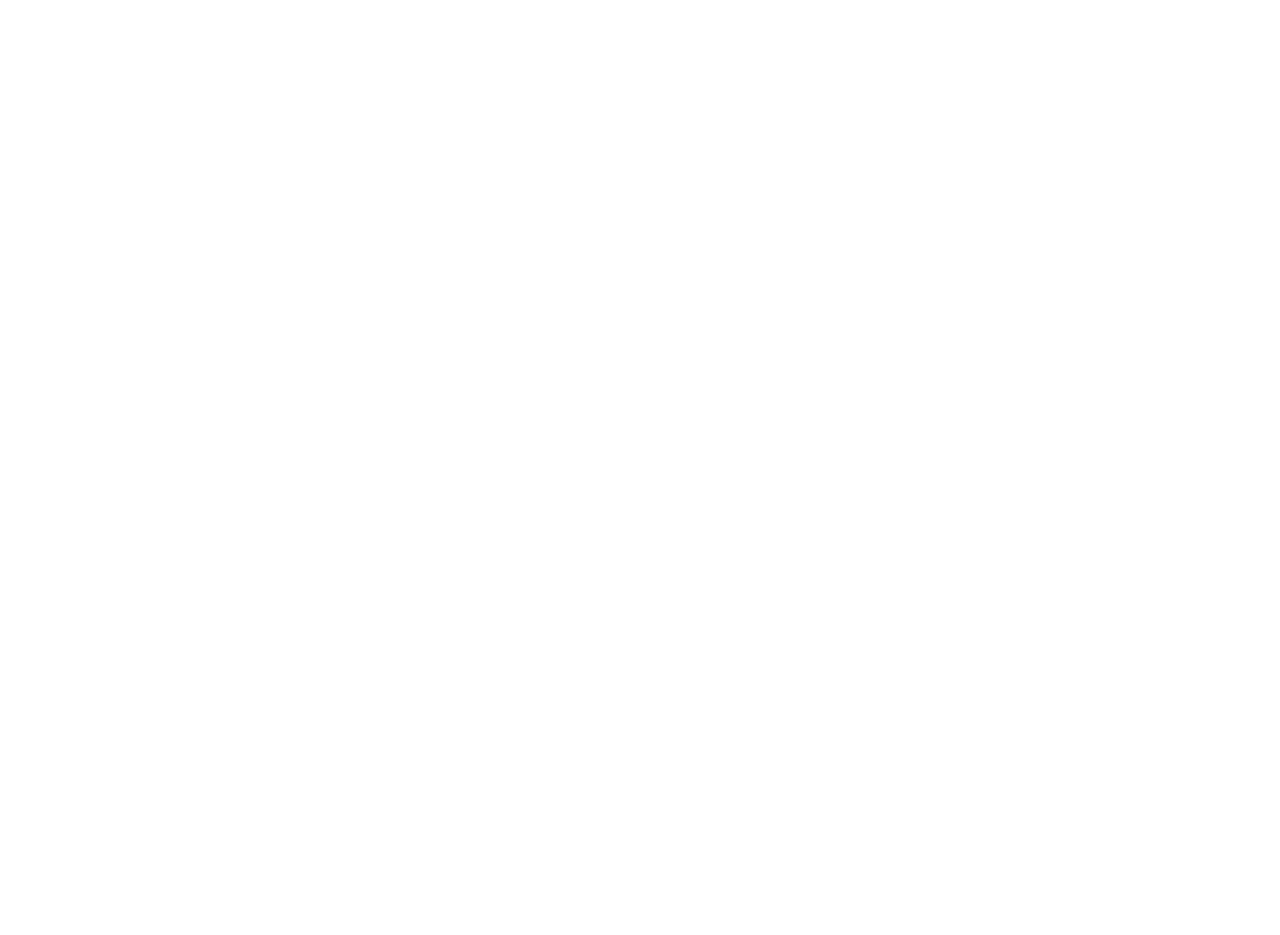
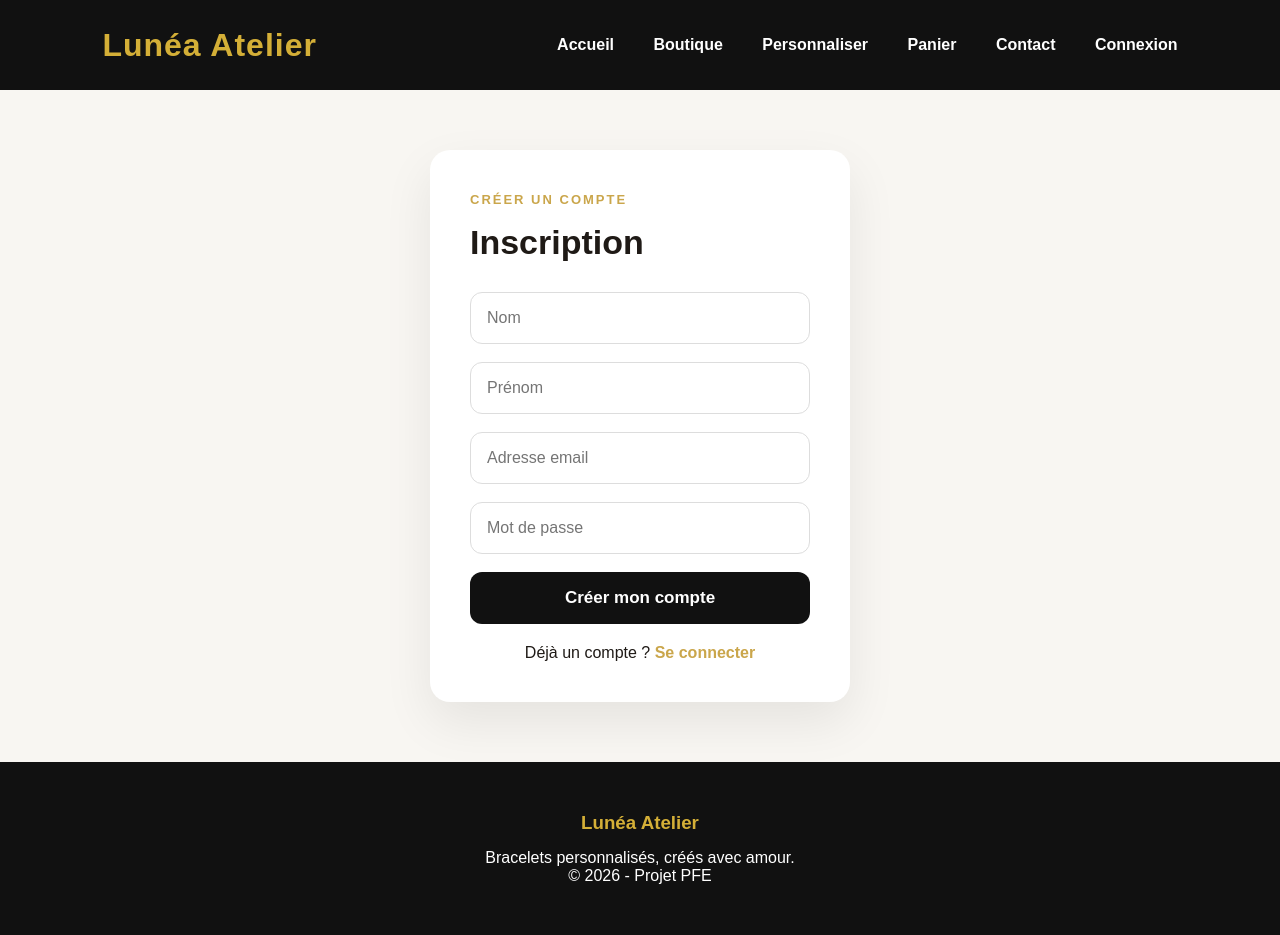
Before and after one commit to anascherif-20/e-commerce, a Flask app: page /inscription in a window 1280 px wide. Before the commit the page is empty. Before the commit the page ends 800 px from the top, so only its background shows below. Run offline with Flask 3, Linux system fonts and the light colour scheme.

Commit message:
finale version

```diff
--- a/app.py
+++ b/app.py
@@ -1,7 +1,11 @@
-from flask import Flask, render_template, request, redirect
+from flask import Flask, render_template, request, redirect, session
+from werkzeug.security import generate_password_hash, check_password_hash
 from database import cursor, db
 
 app = Flask(__name__)
+
+app.secret_key = "change_cette_cle_secrete_avant_mise_en_ligne"
+
 
 @app.route("/")
 def accueil():
@@ -13,10 +17,7 @@ def boutique():
     categorie = request.args.get("categorie")
 
     if categorie:
-        cursor.execute(
-            "SELECT * FROM produits WHERE categorie = %s",
-            (categorie,)
-        )
+        cursor.execute("SELECT * FROM produits WHERE categorie = %s", (categorie,))
     else:
         cursor.execute("SELECT * FROM produits")
 
@@ -31,11 +32,31 @@ def personnalisation():
 
 @app.route("/panier")
 def panier():
+    if "utilisateur_id" not in session:
+        return redirect("/connexion")
+
     return render_template("panier.html")
 
 
-@app.route("/connexion")
+@app.route("/connexion", methods=["GET", "POST"])
 def connexion():
+    if request.method == "POST":
+        email = request.form["email"]
+        mot_de_passe = request.form["mot_de_passe"]
+
+        cursor.execute("SELECT * FROM utilisateurs WHERE email = %s", (email,))
+        utilisateur = cursor.fetchone()
+
+        if utilisateur and check_password_hash(utilisateur["mot_de_passe"], mot_de_passe):
+            session["utilisateur_id"] = utilisateur["id"]
+            session["prenom"] = utilisateur["prenom"]
+            return redirect("/")
+        else:
+            return render_template(
+                "connexion.html",
+                erreur="Email ou mot de passe incorrect."
+            )
+
     return render_template("connexion.html")
 
 
@@ -47,19 +68,34 @@ def inscription():
         email = request.form["email"]
         mot_de_passe = request.form["mot_de_passe"]
 
-        cursor.execute(
-            """
-            INSERT INTO utilisateurs
-            (nom, prenom, email, mot_de_passe)
-            VALUES (%s, %s, %s, %s)
-            """,
-            (nom, prenom, email, mot_de_passe)
-        )
+        mot_de_passe_hash = generate_password_hash(mot_de_passe)
 
-        db.commit()
-        return redirect("/connexion")
+        try:
+            cursor.execute(
+                """
+                INSERT INTO utilisateurs
+                (nom, prenom, email, mot_de_passe)
+                VALUES (%s, %s, %s, %s)
+                """,
+                (nom, prenom, email, mot_de_passe_hash)
+            )
+
+            db.commit()
+            return redirect("/connexion")
+
+        except Exception:
+            return render_template(
+                "inscription.html",
+                erreur="Cette adresse email est déjà utilisée."
+            )
 
     return render_template("inscription.html")
+
+
+@app.route("/deconnexion")
+def deconnexion():
+    session.clear()
+    return redirect("/")
 
 
 @app.route("/contact")
--- a/static/style.css
+++ b/static/style.css
@@ -1243,3 +1243,95 @@ PANIER
 .shop-categories a{
     text-decoration:none;
 }
+/* ===========================
+   INSCRIPTION / CONNEXION
+=========================== */
+
+.auth-page{
+    min-height:80vh;
+    display:flex;
+    justify-content:center;
+    align-items:center;
+    padding:60px 20px;
+    background:#f8f6f2;
+}
+
+.auth-box{
+    width:420px;
+    background:white;
+    border-radius:20px;
+    padding:40px;
+    box-shadow:0 20px 50px rgba(0,0,0,.08);
+}
+
+.auth-box span{
+    color:#caa64b;
+    font-weight:700;
+    letter-spacing:2px;
+    text-transform:uppercase;
+    font-size:13px;
+}
+
+.auth-box h1{
+    margin:15px 0 30px;
+    font-size:34px;
+}
+
+.auth-box form{
+    display:flex;
+    flex-direction:column;
+    gap:18px;
+}
+
+.auth-box input{
+    padding:16px;
+    border:1px solid #ddd;
+    border-radius:12px;
+    font-size:16px;
+    outline:none;
+}
+
+.auth-box input:focus{
+    border-color:#caa64b;
+}
+
+.auth-box button{
+    padding:16px;
+    background:#111;
+    color:white;
+    border:none;
+    border-radius:12px;
+    cursor:pointer;
+    font-size:17px;
+    font-weight:600;
+    transition:.3s;
+}
+
+.auth-box button:hover{
+    background:#caa64b;
+}
+
+.auth-box p{
+    margin-top:20px;
+    text-align:center;
+}
+
+.auth-box a{
+    color:#caa64b;
+    text-decoration:none;
+    font-weight:bold;
+}
+.auth-error{
+    background:#ffe5e5;
+    color:#9b1c1c;
+    padding:12px;
+    border-radius:10px;
+    margin-bottom:18px;
+    text-align:center;
+    font-weight:bold;
+}
+.nav-user{
+    color:#d4af37;
+    margin-left:25px;
+    font-weight:bold;
+}
--- a/templates/base.html
+++ b/templates/base.html
@@ -15,8 +15,14 @@
         <a href="/boutique">Boutique</a>
         <a href="/personnalisation">Personnaliser</a>
         <a href="/panier">Panier</a>
-        <a href="/connexion">Connexion</a>
         <a href="/contact">Contact</a>
+
+        {% if session.get("utilisateur_id") %}
+            <span class="nav-user">Bonjour {{ session.get("prenom") }}</span>
+            <a href="/deconnexion">Déconnexion</a>
+        {% else %}
+            <a href="/connexion">Connexion</a>
+        {% endif %}
     </nav>
 </header>
 
--- a/templates/inscription.html
+++ b/templates/inscription.html
@@ -0,0 +1,23 @@
+{% extends "base.html" %}
+
+{% block content %}
+
+<section class="auth-page">
+    <div class="auth-box">
+        <span>Créer un compte</span>
+        <h1>Inscription</h1>
+
+        <form method="POST" action="/inscription">
+            <input type="text" name="nom" placeholder="Nom" required>
+            <input type="text" name="prenom" placeholder="Prénom" required>
+            <input type="email" name="email" placeholder="Adresse email" required>
+            <input type="password" name="mot_de_passe" placeholder="Mot de passe" required>
+
+            <button type="submit">Créer mon compte</button>
+        </form>
+
+        <p>Déjà un compte ? <a href="/connexion">Se connecter</a></p>
+    </div>
+</section>
+
+{% endblock %}
```
